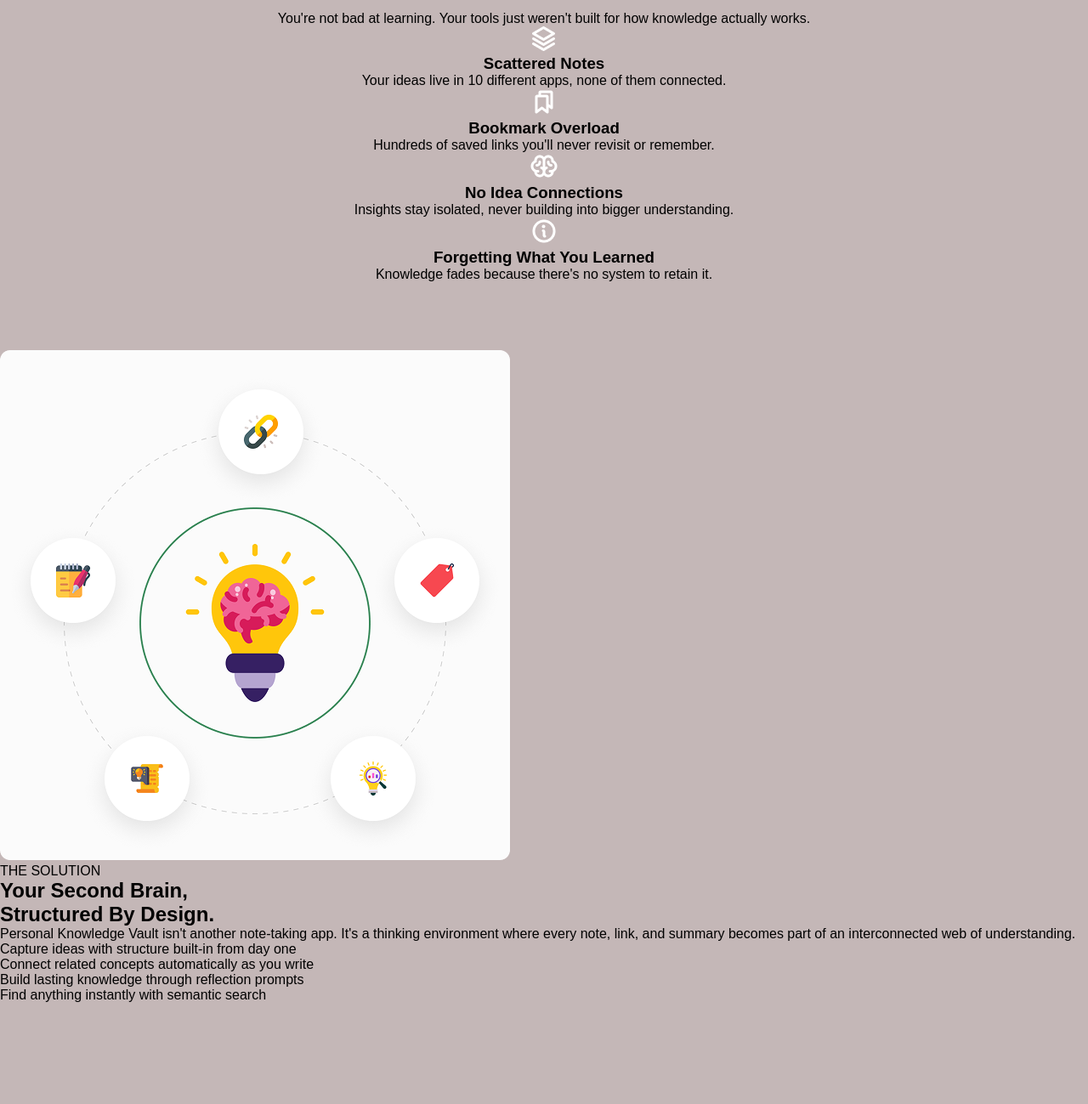
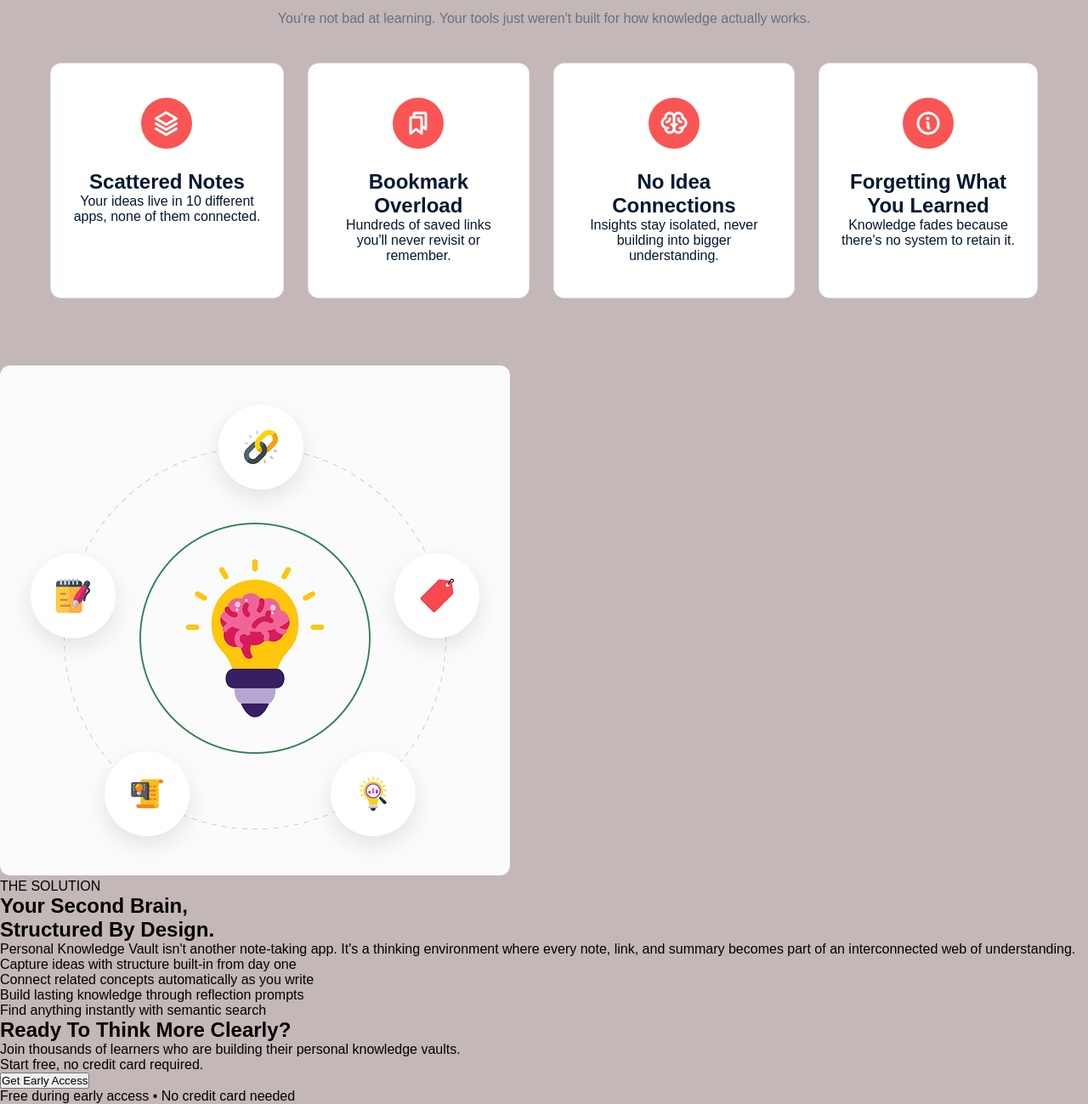
Before and after one commit to zayed-coder/B13-A1, a plain HTML site: page index.html in a window 1280 px wide. Shown: the part 638-1937 px from the top of the page at 85% size. Before the commit the page ends 1818 px from the top, so only its background shows below. Drawn offline with Linux system fonts and the light colour scheme.

```diff
--- a/index.html
+++ b/index.html
@@ -117,5 +117,22 @@
     </ul>
     </div>
   </section>
+  <section class="early-access">
+        <h1>Ready To Think More Clearly?</h1>
+        <p class="prg">
+            Join thousands of learners who are building their personal knowledge vaults. <br> Start free, no credit card
+            required.
+        </p>
+
+
+        <button class="early-btn">
+            Get Early Access<i class="fa-solid fa-arrow-right"></i>
+        </button>
+
+        <p class="footer-text">
+            Free during early access <span class="dot">•</span> No credit card needed
+        </p>
+
+
 </body>
 </html>
--- a/style.css
+++ b/style.css
@@ -115,3 +115,39 @@
     color: #001931;
     margin-bottom: 16px;
 }
+.subtitle {
+    font-size: 16px;
+    color: #627382;
+    margin-bottom: 44px;
+}
+
+.card-wrapper {
+    display: flex;
+    gap: 30px;
+}
+
+.card {
+    background: #FFFFFF;
+    color: #001931;
+    padding: 40px 25px;
+    border-radius: 12px;
+    box-shadow: 0 0 0 1px #e5e7eb;
+}
+
+.icon {
+    width: 60px;
+    height: 60px;
+    background: #F95555;
+    color: #FFFFFF;
+    border-radius: 50%;
+    display: flex;
+    align-items: center;
+    justify-content: center;
+    font-size: 24px;
+    margin: 0 auto 25px;
+}
+
+.card h3 {
+    margin-top: 16px;
+    font-size: 24px;
+}
```
